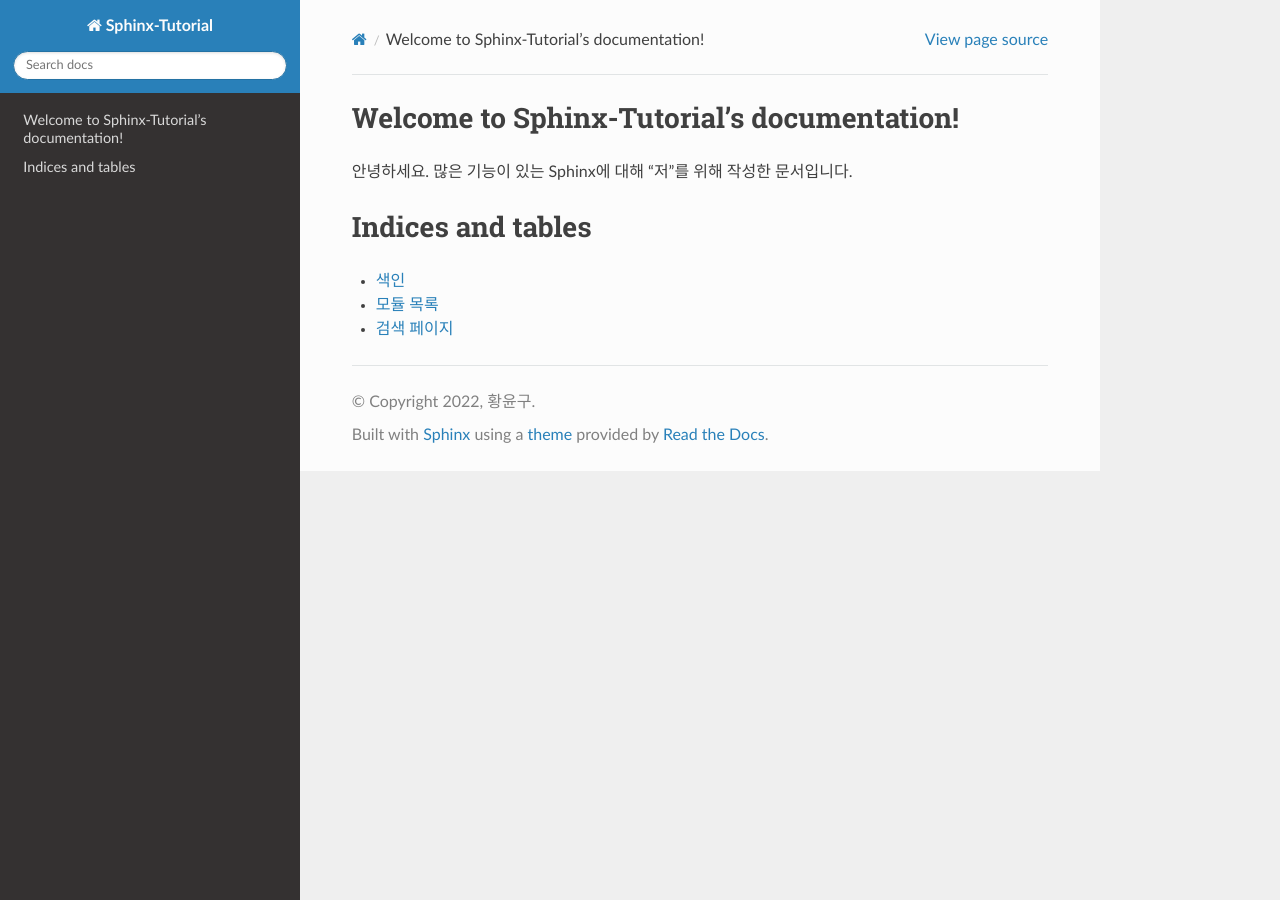
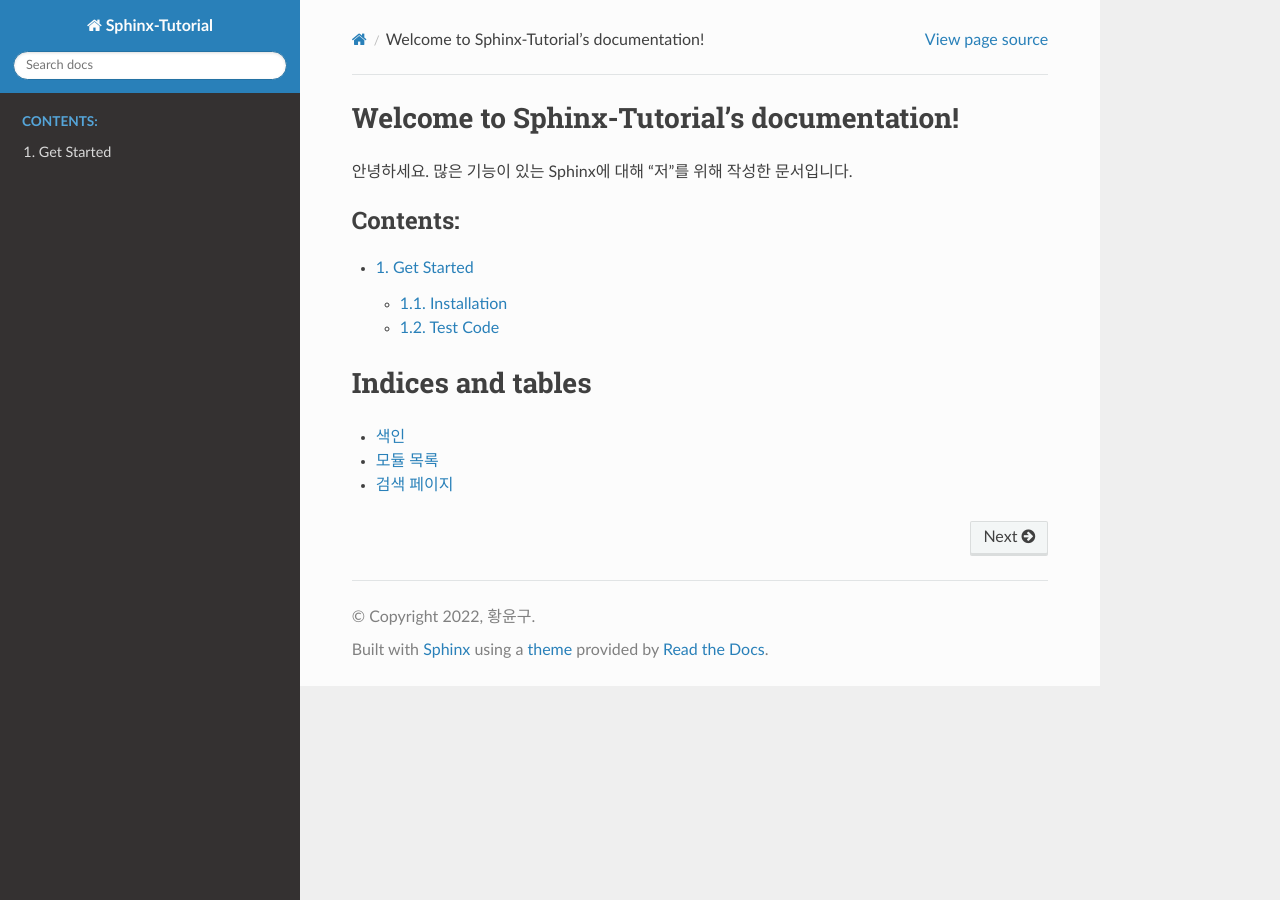
Before and after one commit to yoon-gu/sphinx-ci, a Sphinx documentation site: the page built from docs/index.rst, in a window 1280 px wide. Built offline with Sphinx 7.4.7 and the Read the Docs theme 2.0.0, drawn with Linux system fonts in a browser that asks for light colours.

Commit message:
add doctest page

```diff
--- /dev/null
+++ b/docs/001_doctest.rst
@@ -0,0 +1,12 @@
+Get Started
+===========
+
+Installation
+------------
+
+- Run ``pip install git+https://github.com/yoon-gu/Mozart.git``
+
+Test Code
+---------
+
+	>>> import mozart as mz
--- a/docs/index.rst
+++ b/docs/index.rst
@@ -9,9 +9,11 @@ Welcome to Sphinx-Tutorial's documentation!
 안녕하세요. 많은 기능이 있는 Sphinx에 대해 "저"를 위해 작성한 문서입니다.
 
 .. toctree::
+   :numbered:
    :maxdepth: 2
    :caption: Contents:
 
+   001_doctest
 
 
 Indices and tables
```
